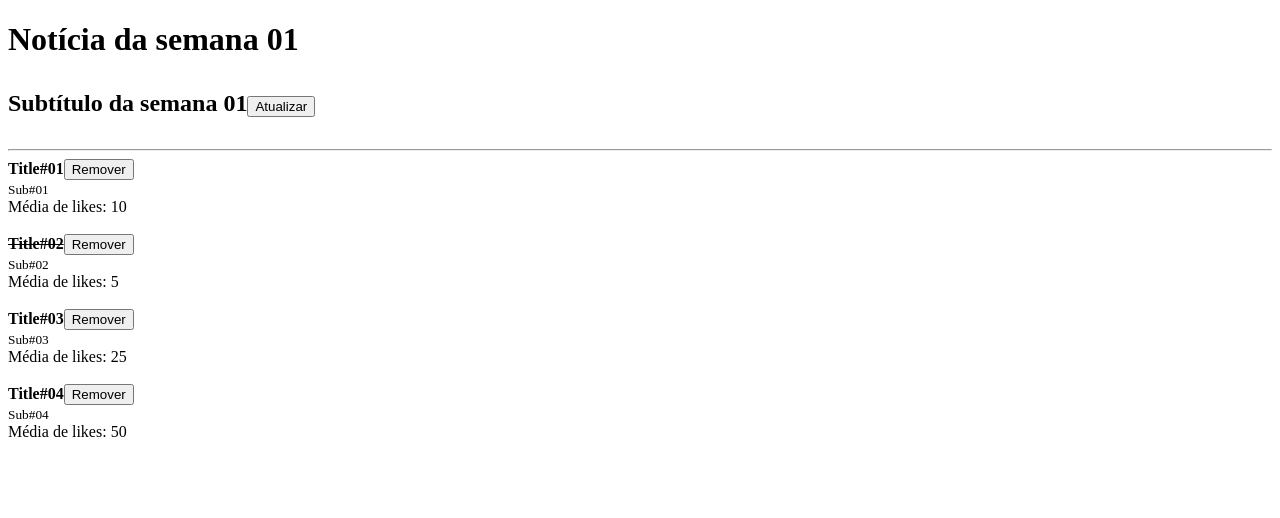
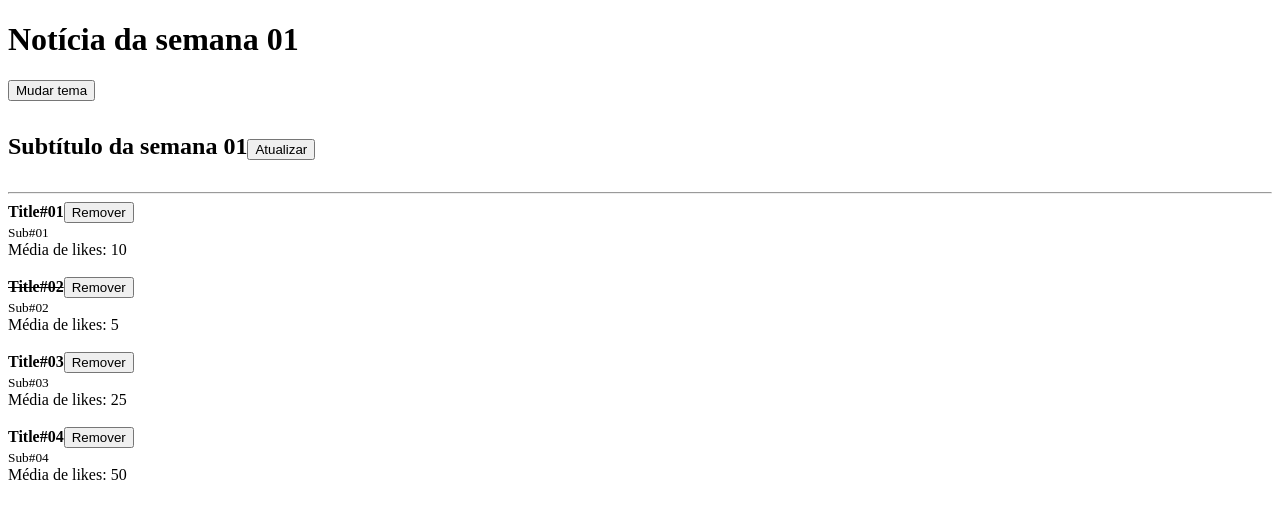
Before and after one commit to BrunoGaruda/JStack-Course, a React (Create React App) app in the folder react-fundamentos/: page / in a window 1280 px wide. Shown: the top 518 px of the page. Built offline with nearby package versions, Linux system fonts and the light colour scheme.

Commit message:
criando o botão com o tema dark ou light e tipando theme, em todos os componentes

```diff
--- a/react-fundamentos/src/App.tsx
+++ b/react-fundamentos/src/App.tsx
@@ -1,8 +1,6 @@
 import React, { useState } from 'react'
 import Post from './Post'
 import Header from './Header'
-import { METHODS } from 'http'
-import { read } from 'fs'
 // const catergory = 'Posts da semana'
 
 // interface postsArray {
@@ -14,6 +12,8 @@ import { read } from 'fs'
 
 // Props, vamos renderizar o conteudo do componente de forma dinâmica
 export function App() {
+  const [theme, setTheme] = useState('dark')
+
   // Foi necessário a desestruturação do array para manter o principio de imutabilidade. O react trabalha com SPA e não é necessário a renderização do array, apenas do que foi alterado, o estado.
   const [posts, setPosts] = useState([
     { id: 1, title: 'Title#01', subtitle: 'Sub#01', likes: 20, read: false },
@@ -21,6 +21,10 @@ export function App() {
     { id: 3, title: 'Title#03', subtitle: 'Sub#03', likes: 50, read: false },
     { id: 4, title: 'Title#04', subtitle: 'Sub#04', likes: 100, read: false }
   ])
+
+  function handleToggleTheme() {
+    setTheme(prevState => (prevState === 'dark' ? 'light' : 'dark'))
+  }
 
   function handleRefresh() {
     // Método push copia o array e o altera. No react é diferente, não vai funcionar. React trabalha com valores imutáveis
@@ -48,7 +52,7 @@ export function App() {
 
   return (
     <>
-      <Header>
+      <Header theme={theme} onToogleTheme={handleToggleTheme}>
         <div>
           {/* tive que colocar uma div ao fragment parar concertar o erro
           https://github.com/mbrn/material-table/issues/653
@@ -65,6 +69,7 @@ export function App() {
         <Post
           key={posts.id} // Foi necessário atribuir a Key para retirar o erro, sempre que foi atribuir uma lista, tem q colorar a Key.
           onRemove={handleRemovePost} // propriedade da função handleRemovePost
+          theme={theme}
           post={
             // id: posts.id,
             // title: posts.title,
--- a/react-fundamentos/src/Header.tsx
+++ b/react-fundamentos/src/Header.tsx
@@ -1,8 +1,14 @@
+import Button from './Button'
+
 interface headerInterface {
   // title: string
   children: React.ReactNode
   // children: any | null
   // children: JSX.Element[] | JSX.Element // https://stackoverflow.com/questions/53688899/what-is-the-type-of-the-children-prop
+
+  // aparentemente só funciona com any, tem que pesquisar qual o tipo exato nessa situação
+  onToogleTheme: any
+  theme: string
 }
 
 export default function Header(props: headerInterface) {
@@ -11,6 +17,9 @@ export default function Header(props: headerInterface) {
       {/* <h1>{props.title}</h1> */}
       <h1>Notícia da semana 01</h1>
       {/* tag especial que ira renderizar tudo que estiver dentro do header, o filho */}
+      <Button theme={props.theme} onClick={props.onToogleTheme}>
+        Mudar tema
+      </Button>
       <h2>{props.children}</h2>
     </>
   )
--- a/react-fundamentos/src/Post.tsx
+++ b/react-fundamentos/src/Post.tsx
@@ -1,4 +1,5 @@
 import React, { PropsWithChildren } from 'react'
+import PostHeader from './PostHeader'
 
 interface postInterface {
   // post é um objeto, portanto, é necessario tipar sendo um objeto na interface
@@ -12,22 +13,22 @@ interface postInterface {
   // Já que é uma função, void é usado onde não há dados para retornar valores, você poderá especificar void como tipo de retorno.
   // onRemove: () => void
   onRemove: any // tornei o tipo any para evitar o erro do (props.post.id), momentaneamente
+  theme: string
 }
 
 export default function Post(props: postInterface) {
   return (
     <>
       <article>
-        <strong>
-          {/* 1ª opção: renderização condicional com operador ternário*/}
-          {props.post.read ? <s>{props.post.title}</s> : props.post.title}
-
-          {/* 2ª opção: Short circuit evaluation */}
-          {/* {props.post.read && <s>{props.post.title}</s>}
-          {!props.post.read && props.post.title} */}
-        </strong>
-        {/* É necessário passar a arrow function para executar o onRemove com a props.post.id  */}
-        <button onClick={() => props.onRemove(props.post.id)}>Remover</button>
+        <PostHeader
+          theme={props.theme}
+          onRemove={props.onRemove}
+          post={{
+            id: props.post.id,
+            title: props.post.title,
+            read: props.post.read
+          }}
+        />
         <br />
         <small>{props.post.subtitle}</small>
         <br />
```
Also changed, not shown: 1 other file (tests, documents, lock files or other folders).
